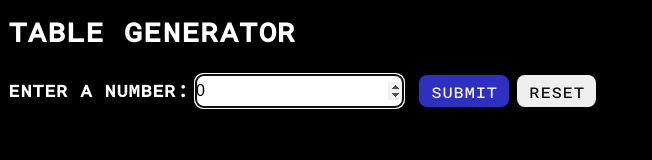
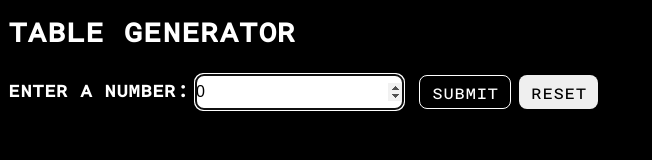
Before and after one commit to pingponger-creator/table_generator, a plain HTML site: page index.html in a window 1280 px wide. In both pictures the pointer is over the button "Submit". Shown: the whole page, without its empty margins (0-652 px from the left). Drawn offline with Linux system fonts and the light colour scheme.

Commit message:
button hover effect have been changed

```diff
--- a/style.css
+++ b/style.css
@@ -70,15 +70,15 @@ body{
 }
 
 #btn:hover{
-    background-color: rgb(45, 48, 193);
+    background-color: rgb(0, 0, 0);
     color: white;
-    box-shadow: none;
+    border: 1px solid white;
 }
 
 #resetBtn:hover{
-    background-color: rgb(204, 45, 45);
+    background-color: rgb(0, 0, 0);
     color: white;
-    box-shadow: none;
+    border: 1px solid white;
 }
 
 #txtNumber{
```
